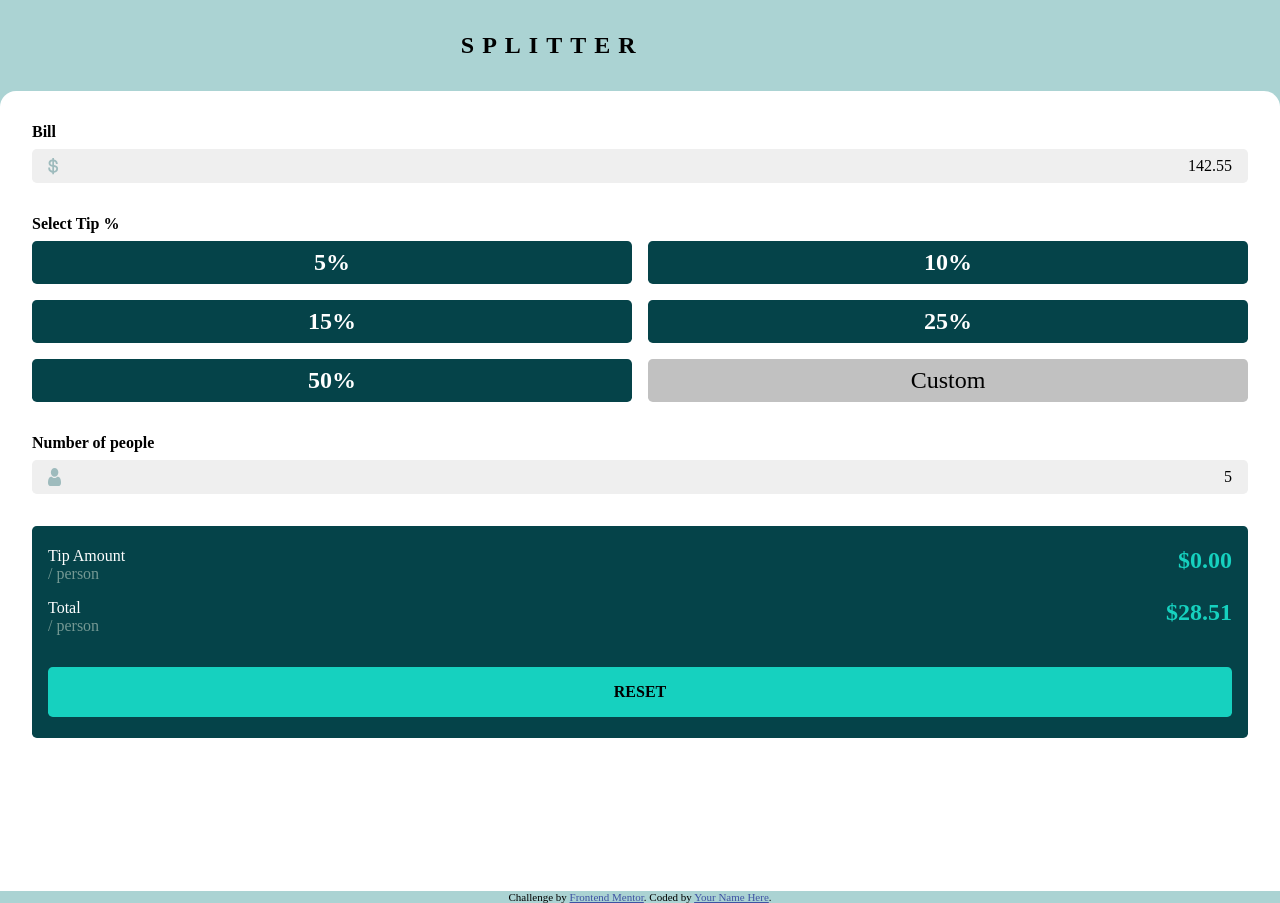
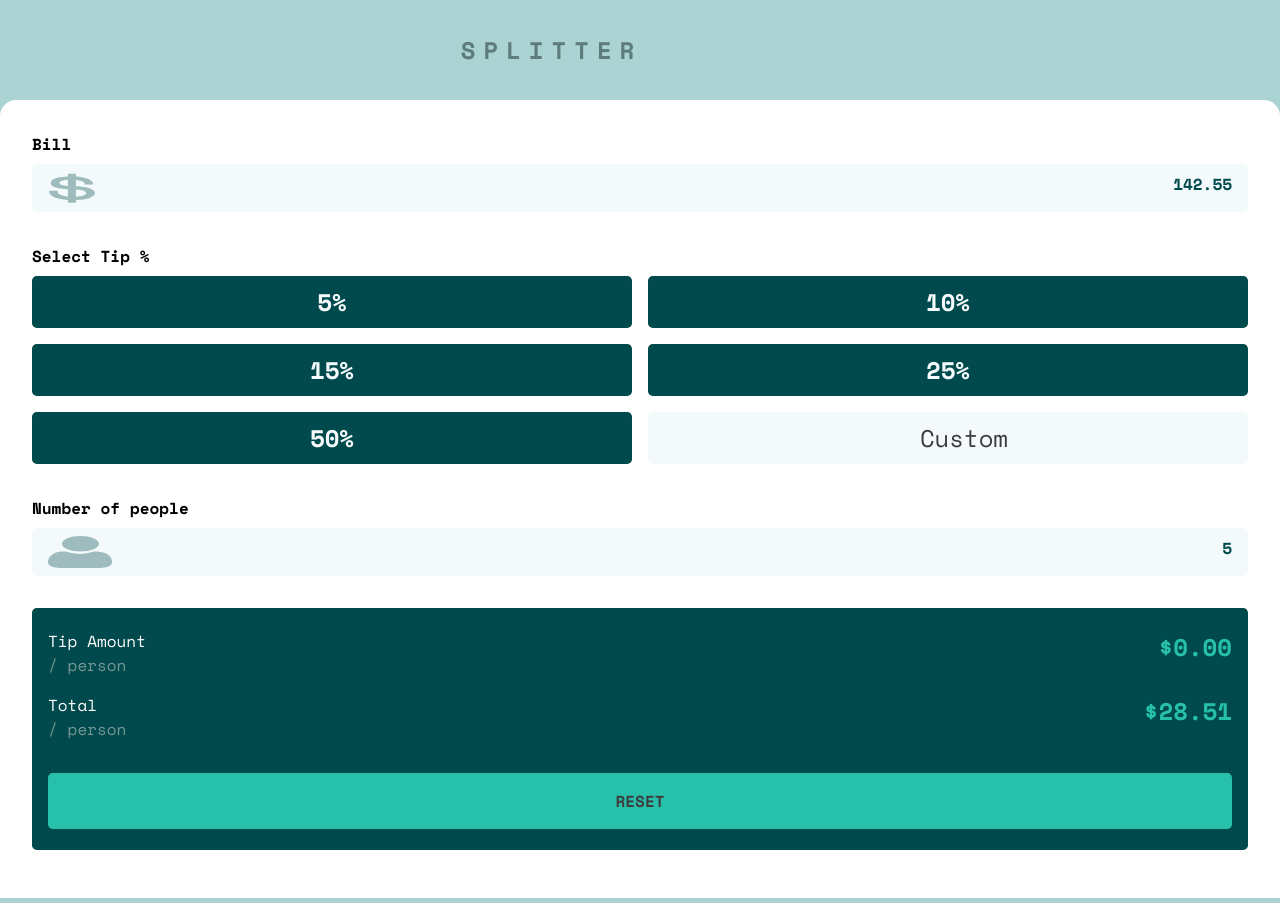
Before and after one commit to SimeonMarkov/tip-calculator, a React (Vite) app: page / in a window 1280 px wide. Built offline with nearby package versions, Linux system fonts and the light colour scheme.

Commit message:
using Space Mono font

```diff
--- a/index.html
+++ b/index.html
@@ -3,6 +3,9 @@
   <head>
     <meta charset="UTF-8" />
     <link rel="icon" type="image/svg+xml" href="/favicon.svg" />
+    <link rel="preconnect" href="https://fonts.googleapis.com">
+    <link rel="preconnect" href="https://fonts.gstatic.com" crossorigin>
+    <link href="https://fonts.googleapis.com/css2?family=Space+Mono:ital,wght@0,400;0,700;1,400;1,700&display=swap" rel="stylesheet">
     <meta name="viewport" content="width=device-width, initial-scale=1.0" />
     <title>Frontend Mentor | Tip calculator app</title>
   </head>
@@ -10,9 +13,5 @@
     <div id="root"></div>
     <script type="module" src="/src/main.tsx"></script>
 
-    <footer class="attribution">
-      Challenge by <a href="https://www.frontendmentor.io?ref=challenge">Frontend Mentor</a>.
-      Coded by <a href="#">Your Name Here</a>.
-    </footer>
   </body>
 </html>
--- a/src/App.css
+++ b/src/App.css
@@ -1,16 +1,24 @@
 :root {
     --border-radius: 0.3rem;
-    --container-background: #054349;
+    --green_900: hsl(183, 100%, 15%);
+    --green_400: hsl(172, 67%, 45%);
+    --gray_50: hsl(189, 47%, 97%);
+    --gray_500: hsl(195, 3%, 23%);
 }
 
 * {
     margin: 0;
     padding: 0;
     box-sizing: border-box;
+    font-family: 'Space Mono', monospace;
 }
 
 body {
     background-color: #abd3d3;
+}
+
+.app-name {
+    color: #5d7c7b;
 }
 
 .app-name {
@@ -24,9 +32,9 @@ body {
 
 main {
     padding-inline: 2rem;
-    padding-block-start: 2rem;
+    padding-block: 2rem 3rem;
     background-color: white;
-    height: 100vh;
+    height: 100%;
     border-radius: 1rem 1rem 0 0;
     display: flex;
     flex-direction: column;
--- a/src/BillComponent.css
+++ b/src/BillComponent.css
@@ -1,8 +1,15 @@
 .bill-container-grid {
     display: flex;
     justify-content: space-between;
-    background-color: #efefef;
+    background-color: var(--gray_50);
     padding: 0.5rem 1rem;
     border-radius: var(--border-radius);
     margin-block-start: 0.5rem;
+    color: var(--green_900);
+    font-weight: 900;
 }
+
+.bill-container-grid img {
+    width: 4vw;
+    height: 4vh;
+}
--- a/src/People.css
+++ b/src/People.css
@@ -1,8 +1,15 @@
 .people-container-grid {
     display: flex;
     justify-content: space-between;
-    background-color: #efefef;
+    background-color: var(--gray_50);
     padding: 0.5rem 1rem;
     border-radius: var(--border-radius);
     margin-block-start: 0.5rem;
+    color: var(--green_900);
+    font-weight: 900;
 }
+
+.people-container-grid img {
+    width: 5vw;
+    height: 4vh;
+}
--- a/src/Tip.css
+++ b/src/Tip.css
@@ -15,17 +15,18 @@
 }
 
 .predefined-tip-percentage {
-    color: white;
-    background-color: #054349;
+    color: var(--gray_50);
+    background-color: var(--green_900);
 }
 
 .custom-tip-control {
-    color: black;
-    background-color: #c1c1c1;
+    color: var(--gray_500);
+    background-color: var(--gray_50);
     font-weight: 500;
+    padding-inline-start: 2rem;
 }
 
 .predefined-tip-percentage.selected {
     color: black;
-    background-color: #06ae9c;
+    background-color: var(--green_400);
 }
--- a/src/Total.css
+++ b/src/Total.css
@@ -1,5 +1,5 @@
 .total-summary {
-    background-color: var(--container-background);
+    background-color: var(--green_900);
     color: white;
     display: flex;
     flex-direction: column;
@@ -23,8 +23,8 @@
 }
 
 .btn {
-    background-color: #16d1bf;
-    color: black;
+    background-color: var(--green_400);
+    color: #3e3e3e;
     width: 100%;
     margin-inline: auto;
     text-align: center;
@@ -36,7 +36,7 @@
 }
 
 .money-amount {
-    color: #16d1bf;
+    color: var(--green_400);
     font-size: 1.5rem;
     font-weight: 700;
 }
```
